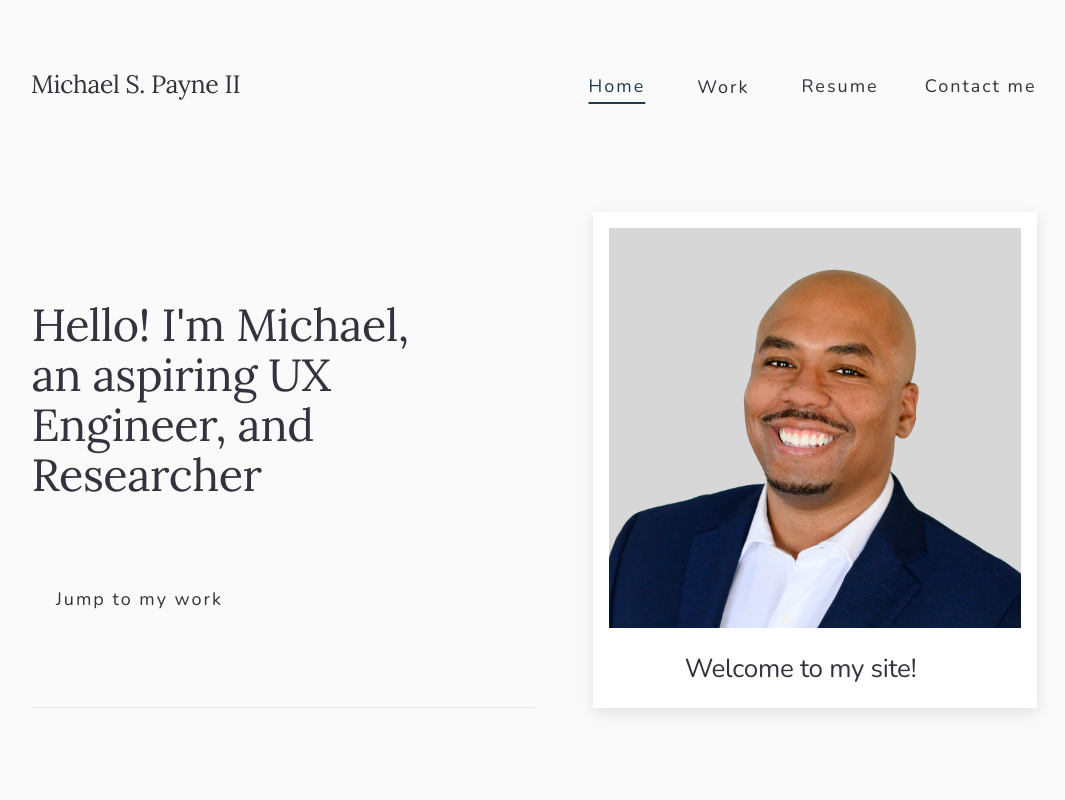
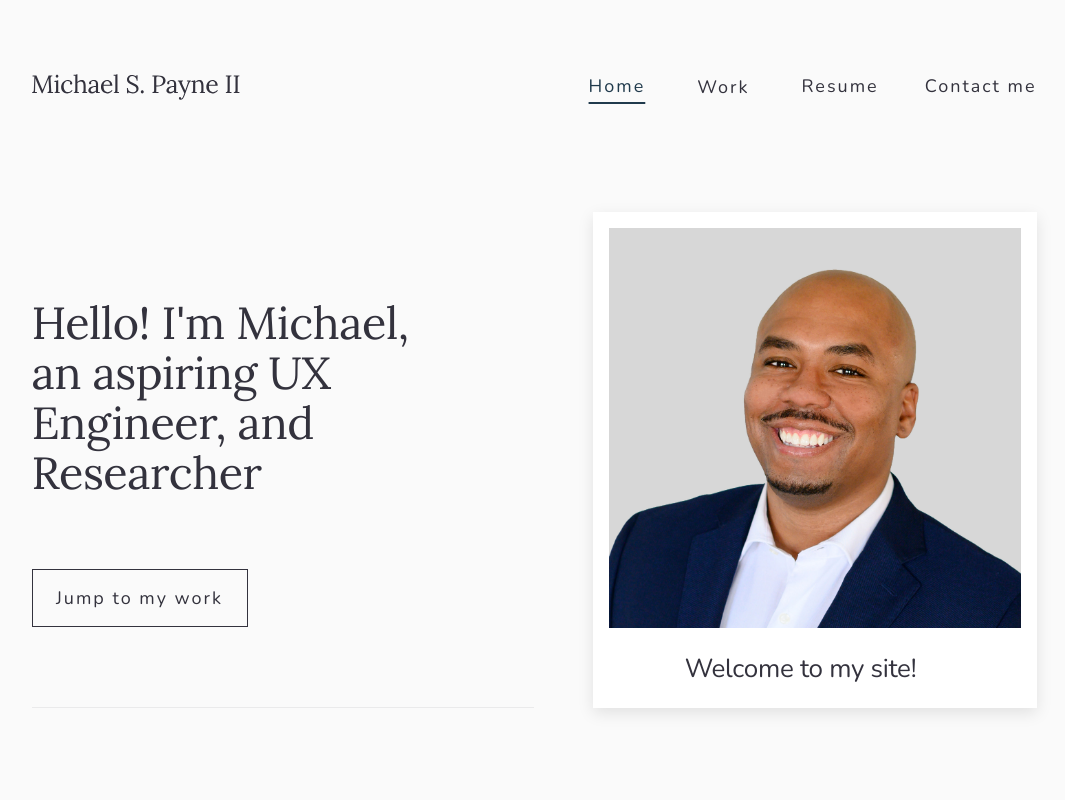
Before and after one commit to MSPayneII/nextjs-portfolio2023, a Next.js app: page / in a window 1280 px wide. Shown: the top 800 px of the page, without its empty margins (106-1171 px from the left). Built offline with nearby package versions, Linux system fonts and the light colour scheme.

Commit message:
added contact form notification ui

```diff
--- a/styles/globals.css
+++ b/styles/globals.css
@@ -40,6 +40,7 @@
   /* miscellaneous */
   --fixed-width: 32.5rem; /* 520px */
   --max-width: 62.8125rem; /* 1005px */
+  --border: #33323d;
   --shadow1: 0 5px 15px rgba(0, 0, 0, 0.1);
   --shadow2: 0 5px 15px rgba(0, 0, 0, 0.2);
   --transition1: all 0.1s linear;
```
